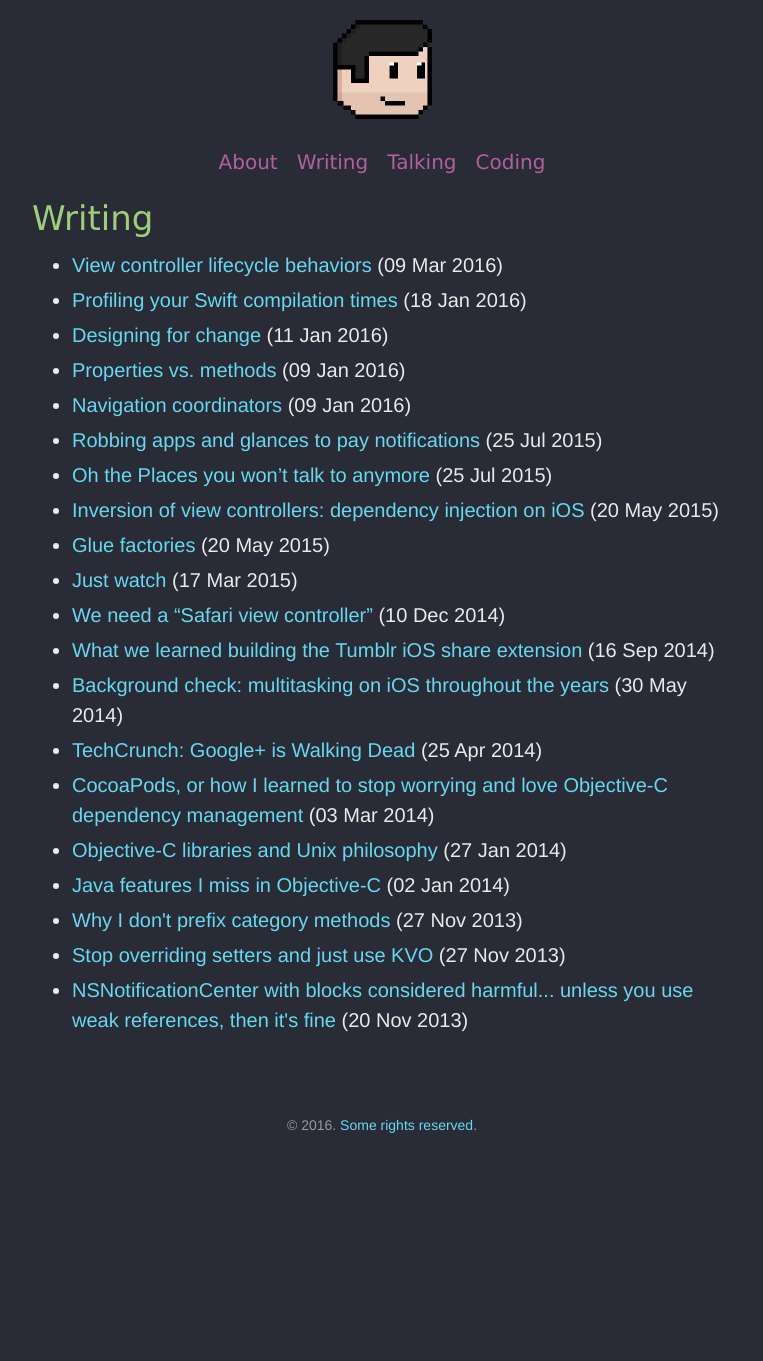
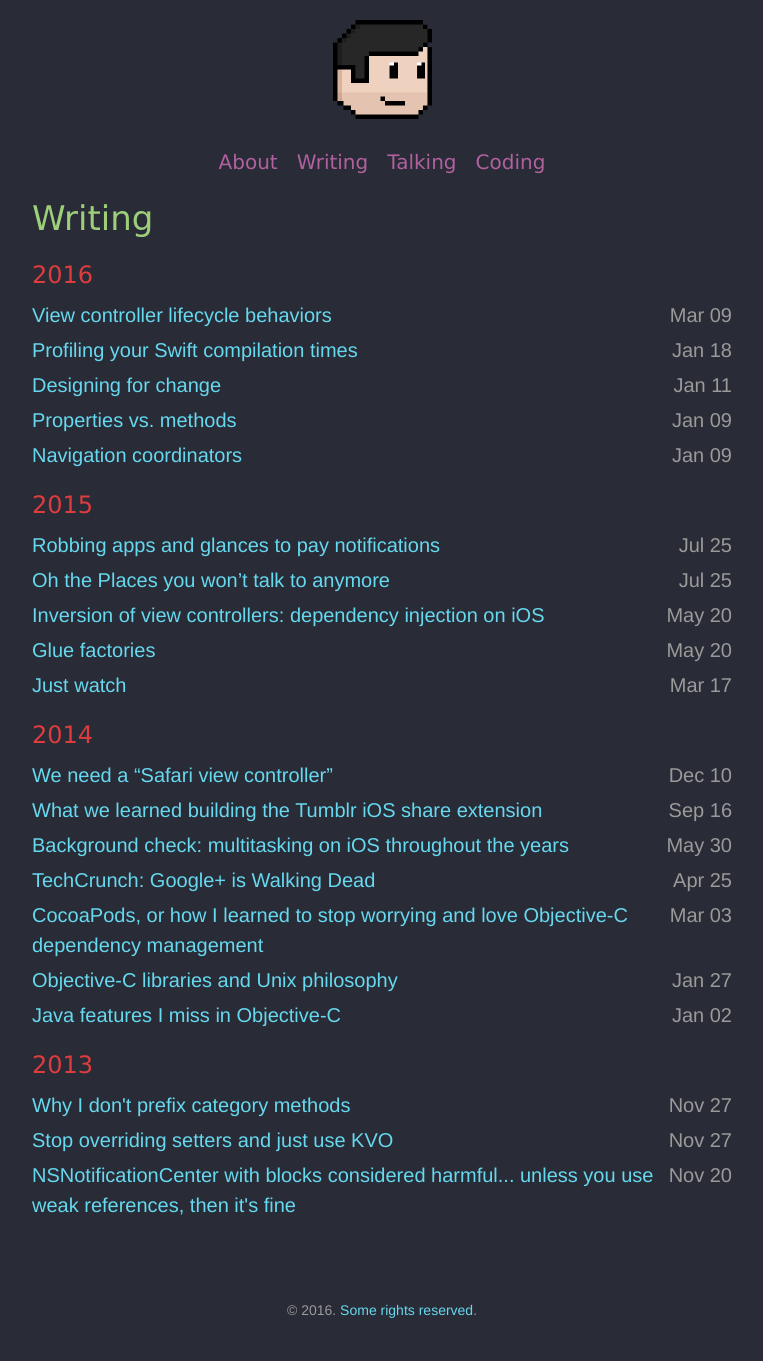
Before and after one commit to irace/irace.github.com, a Jekyll site: the page built from writing.md, in a window 1280 px wide. Shown: the whole page, without its empty margins (258-1021 px from the left). Built offline with Jekyll 4.4.1, drawn with Linux system fonts in a browser that asks for light colours; before the commit the page ends 1176 px from its top, so only the background shows below that; some of the changed lines change nothing that is shown.

Commit message:
Finish pages

```diff
--- /dev/null
+++ b/_data/talking.json
@@ -0,0 +1,71 @@
+{
+  "speaking": [
+    {
+        "title": "Practical iOS application modularity",
+        "url": "https://speakerdeck.com/irace/practical-ios-application-modularity",
+        "date": "2015-08-26"
+    },
+    {
+        "title": "iOS at Tumblr",
+        "url": "https://speakerdeck.com/irace/ios-at-tumblr",
+        "date": "2015-08-20"
+    },
+    {
+        "title": "Building Tumblr for iOS 8",
+        "url": "https://speakerdeck.com/irace/building-tumblr-for-ios",
+        "date": "2014-11-10"
+    },
+    {
+        "title": "When the iOS SDK says “Jump,” ask “How High?”",
+        "url": "https://speakerdeck.com/irace/when-the-ios-sdk-says-jump-ask-how-high",
+        "date": "2014-09-25"
+    },
+    {
+        "title": "Don't be “an Objective-C” or “a Swift Developer”",
+        "url": "https://speakerdeck.com/irace/dont-be-an-objective-c-or-a-swift-developer",
+        "date": "2014-08-29"
+    },
+    {
+        "title": "Tumblr iOS architecture",
+        "url": "https://speakerdeck.com/irace/tumblr-ios-architecture",
+        "date": "2014-08-05"
+    },
+    {
+        "title": "Introduction to Objective-C and Cocoa Touch",
+        "url": "https://speakerdeck.com/irace/introduction-to-objective-c-and-cocoa-touch",
+        "date": "2014-03-26"
+    },
+    {
+        "title": "Building apps that play nicely with other apps",
+        "url": "https://speakerdeck.com/irace/building-apps-that-play-nicely-with-other-apps",
+        "date": "2013-11-20"
+    }
+  ],
+  "podcasts": [
+    {
+        "title": "Inquisitive #50: Favourite Album: Bryan Irace and 'Kid A'",
+        "url": "http://www.relay.fm/inquisitive/50",
+        "date": "2015-08-05"
+    },
+    {
+        "title": "Debug #57: Extensibility roundtable",
+        "url": "https://itunes.apple.com/us/podcast/57-extensibility-roundtable/id578812394?i=326160445&amp;mt=2",
+        "date": "2014-11-26"
+    },
+    {
+        "title": "CocoaRadio: Bryan Irace on CocoaPods",
+        "url": "http://irace.me/files/cocoapods.mp3",
+        "date": "2014-08-20"
+    },
+    {
+        "title": "CMD+Space #101: Own your identity",
+        "url": "http://5by5.tv/cmdspace/101",
+        "date": "2014-06-18"
+    },
+    {
+        "title": "Unprofessional #92: Let‘s Go Outside Right Now",
+        "url": "http://unprofesh.com/blog/2014/5/23/92-lets-go-outside-right-now",
+        "date": "2014-05-23"
+    }
+  ]
+}
--- a/public/styles.css
+++ b/public/styles.css
@@ -75,8 +75,19 @@ article, article strong {
 }
 
 article p,
-li {
+li,
+footer {
   font-weight: 300;
+}
+
+ul {
+  list-style-type: none;
+  padding-left: 0;
+}
+
+li time {
+  float: right;
+  color: #9A9A9A;
 }
 
 mark {
--- a/talking.md
+++ b/talking.md
@@ -5,27 +5,18 @@ layout: page
 
 <section>
   <h2>Speaking</h2>
-
-  <ul class="bullet">
-    <li><a href="https://speakerdeck.com/irace/practical-ios-application-modularity">Practical iOS application modularity</a> (8/26/2015)</li>
-    <li><a href="https://speakerdeck.com/irace/ios-at-tumblr">iOS at Tumblr</a> (8/20/2015)</li>
-    <li><a href="https://speakerdeck.com/irace/building-tumblr-for-ios">Building Tumblr for iOS 8</a> (11/10/2014)</li>
-    <li><a href="https://speakerdeck.com/irace/when-the-ios-sdk-says-jump-ask-how-high">When the iOS SDK says “Jump,” ask “How High?”</a> (9/25/2014)</li>
-    <li><a href="https://speakerdeck.com/irace/dont-be-an-objective-c-or-a-swift-developer">Don't be “an Objective-C” or “a Swift Developer”</a> (8/29/2014)</li>
-    <li><a href="https://speakerdeck.com/irace/tumblr-ios-architecture">Tumblr iOS architecture</a> (8/5/2014)</li>
-    <li><a href="https://speakerdeck.com/irace/introduction-to-objective-c-and-cocoa-touch">Introduction to Objective-C and Cocoa Touch</a> (3/26/2014)</li>
-    <li><a href="https://speakerdeck.com/irace/building-apps-that-play-nicely-with-other-apps">Building apps that play nicely with other apps</a> (11/20/2013)</li>
+  <ul>
+    {% for talk in site.data.talking.speaking %}
+      <li><time datetime="{{talk.date}}">{{ talk.date | date: '%b %d, %Y' }}</time><a href="{{talk.url}}">{{talk.title}}</a></li>
+    {% endfor %}
   </ul>
 </section>
 
 <section>
   <h2>Podcasts</h2>
-
-  <ul class="bullet">
-  <li><a href="http://www.relay.fm/inquisitive/50">Inquisitive #50: Favourite Album: Bryan Irace and 'Kid A'</a> (8/5/2015)</li>
-  <li><a href="https://itunes.apple.com/us/podcast/57-extensibility-roundtable/id578812394?i=326160445&amp;mt=2">Debug #57: Extensibility roundtable</a> (11/26/2014)</li>
-  <li><a href="http://irace.me/files/cocoapods.mp3">CocoaRadio: Bryan Irace on CocoaPods</a> (8/20/2014)</li>
-  <li><a href="http://5by5.tv/cmdspace/101">CMD+Space #101: Own your identity</a> (6/18/2014)</li>
-  <li><a href="http://unprofesh.com/blog/2014/5/23/92-lets-go-outside-right-now">Unprofessional #92: Let‘s Go Outside Right Now</a> (5/23/2014)</li>
+  <ul>
+    {% for podcast in site.data.talking.podcasts %}
+      <li><time datetime="{{podcast.date}}">{{ podcast.date | date: '%b %d, %Y' }}</time><a href="{{podcast.url}}">{{podcast.title}}</a></li>
+    {% endfor %}
   </ul>
 </section>
--- a/writing.md
+++ b/writing.md
@@ -3,8 +3,25 @@ title: Writing
 layout: page
 ---
 
-<ul>
-  {% for post in site.posts %}
-    <li><a href="{{ post.url }}">{{ post.title }}</a> ({{ post.date | date_to_string }})</li>
-  {% endfor %}
-</ul>
+{% for post in site.posts  %}
+  {% capture this_year %}{{ post.date | date: "%Y" }}{% endcapture %}
+  {% capture next_year %}{{ post.previous.date | date: "%Y" }}{% endcapture %}
+
+{% if forloop.first %}
+  <h2 id="{{ this_year }}-ref">{{this_year}}</h2>
+  <ul>
+{% endif %}
+
+<li><time datetime="{{post.date}}">{{ post.date | date: '%b %d' }}</time><a href="{{ post.url }}">{{ post.title }}</a></li>
+
+{% if forloop.last %}
+  </ul>
+{% else %}
+{% if this_year != next_year %}
+  </ul>
+
+  <h2 id="{{ next_year }}-ref">{{next_year}}</h2>
+  <ul>
+    {% endif %}
+  {% endif %}
+{% endfor %}
```
